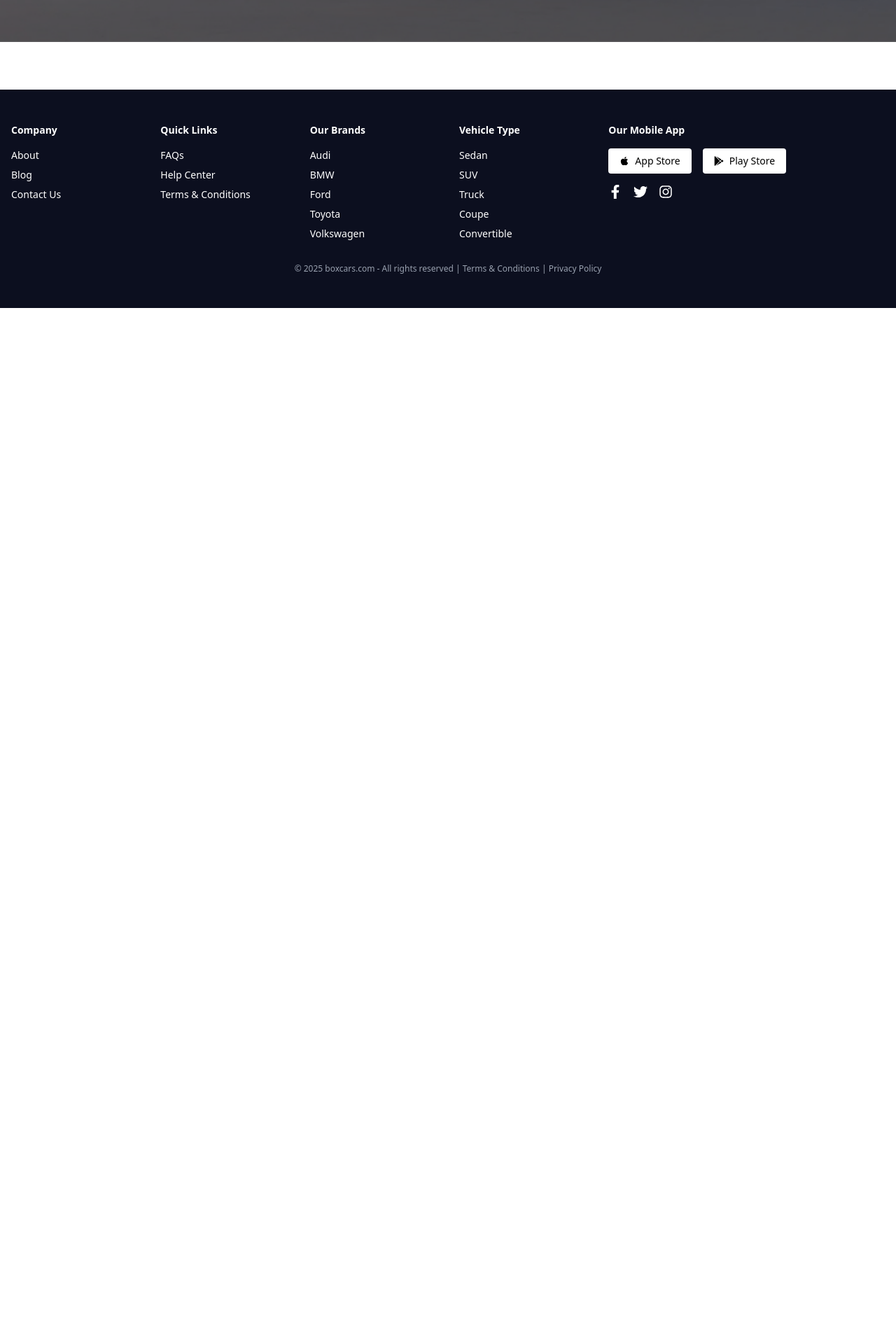
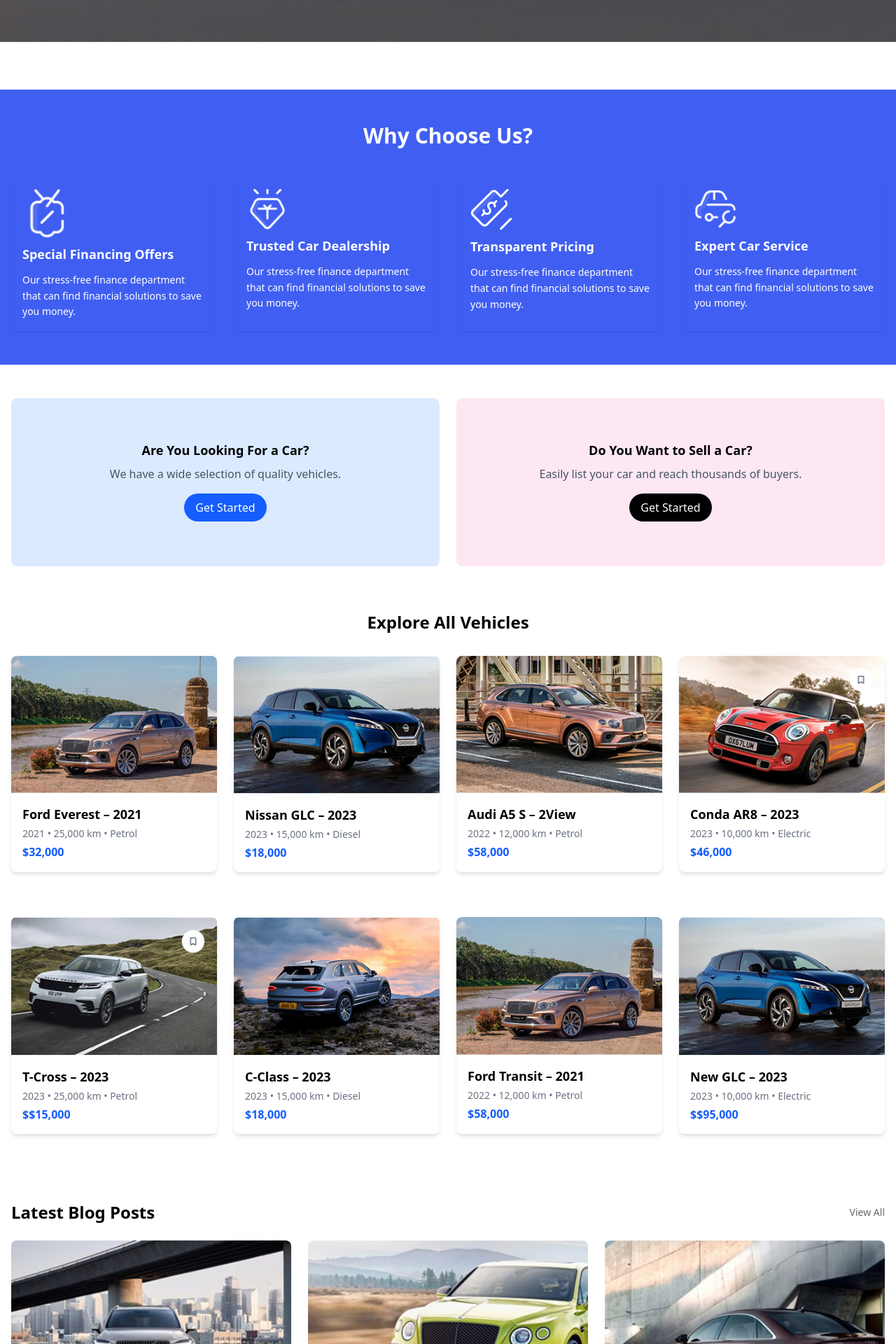
Before and after one commit to AhmedSamyEid/car_dealer_website, a Next.js app: page /home9 in a window 1280 px wide. Shown: the part 740-2660 px from the top of the page at 70% size. Before the commit the page ends 1180 px from the top, so only its background shows below. Built offline with nearby package versions, Linux system fonts and the light colour scheme.

Commit message:
Add : TheMostSearchedCars,LatestBlogPosts, in home9

```diff
--- a/src/app/home9/page.tsx
+++ b/src/app/home9/page.tsx
@@ -1,4 +1,7 @@
 import HeroSection from "@/components/findyour_perfect/HeroSection";
+import { LatestBlogPosts } from "@/components/latestblogposts/LatestBlogPosts";
+import TheMostSearchedCars from "@/components/themostsearched/TheMostSearched";
+import { WhyChooseUs } from "@/components/why_choose_us/WhyChooseUs";
 
 
 
@@ -6,6 +9,9 @@
   return (
     <div>
     <HeroSection />
+    <WhyChooseUs />
+    <TheMostSearchedCars />
+    <LatestBlogPosts />
     </div>
   )
 }
```
